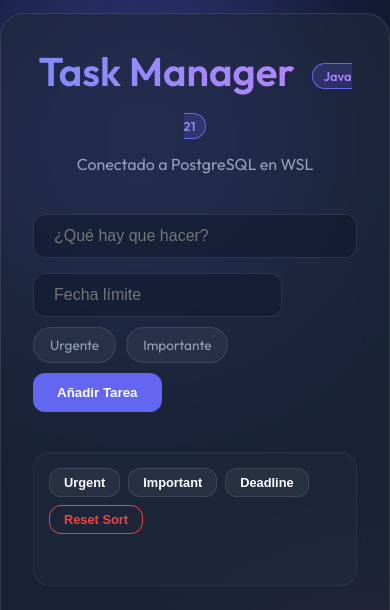
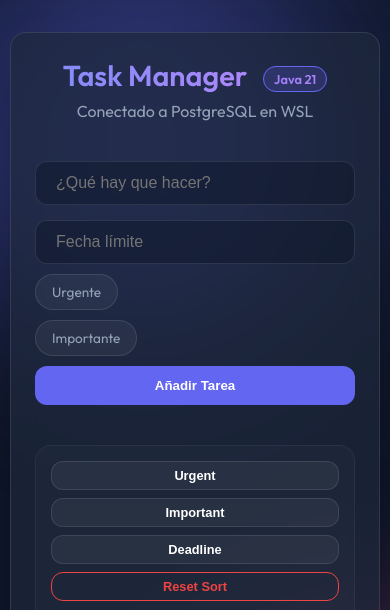
Before and after one commit to ajpoyatonieto/Spring-WSL-Mastery, a plain HTML site: page frontend/index.html in a window 390 px wide. Shown: the top 610 px of the page. Drawn offline with nearby package versions, Linux system fonts and the light colour scheme; no server answers.

Commit message:
v1.3.0: Enabled Java 21 Virtual Threads and converted to PWA with responsive design

```diff
--- a/frontend/index.html
+++ b/frontend/index.html
@@ -4,6 +4,8 @@
     <meta charset="UTF-8">
     <meta name="viewport" content="width=device-width, initial-scale=1.0">
     <title>Java 21 PoC - Task Manager</title>
+    <link rel="manifest" href="manifest.json">
+    <meta name="theme-color" content="#6366f1">
     <link rel="stylesheet" href="style.css">
     <link href="https://fonts.googleapis.com/css2?family=Outfit:wght@300;400;600&display=swap" rel="stylesheet">
     <!-- Flatpickr CSS -->
@@ -71,5 +73,12 @@
     <!-- Flatpickr JS -->
     <script src="https://cdn.jsdelivr.net/npm/flatpickr"></script>
     <script src="script.js"></script>
+    <script>
+        if ('serviceWorker' in navigator) {
+            window.addEventListener('load', () => {
+                navigator.serviceWorker.register('./sw.js');
+            });
+        }
+    </script>
 </body>
 </html>
--- a/frontend/style.css
+++ b/frontend/style.css
@@ -346,3 +346,34 @@ footer {
     color: var(--text-muted);
     font-style: italic;
 }
+
+/* --- Responsive Design --- */
+@media (max-width: 640px) {
+    body {
+        padding: 10px;
+        align-items: flex-start;
+        padding-top: 2rem;
+    }
+
+    .container {
+        padding: 1.5rem;
+        border-radius: 16px;
+    }
+
+    header h1 {
+        font-size: 1.8rem;
+    }
+
+    .options-group {
+        flex-direction: column;
+        align-items: stretch;
+    }
+
+    button {
+        width: 100%;
+    }
+
+    .sort-buttons {
+        justify-content: center;
+    }
+}
```
Also changed, not shown: frontend/sw.js (added, +21 -0 lines), frontend/icon.png (added), frontend/manifest.json (added), 1 other file.
